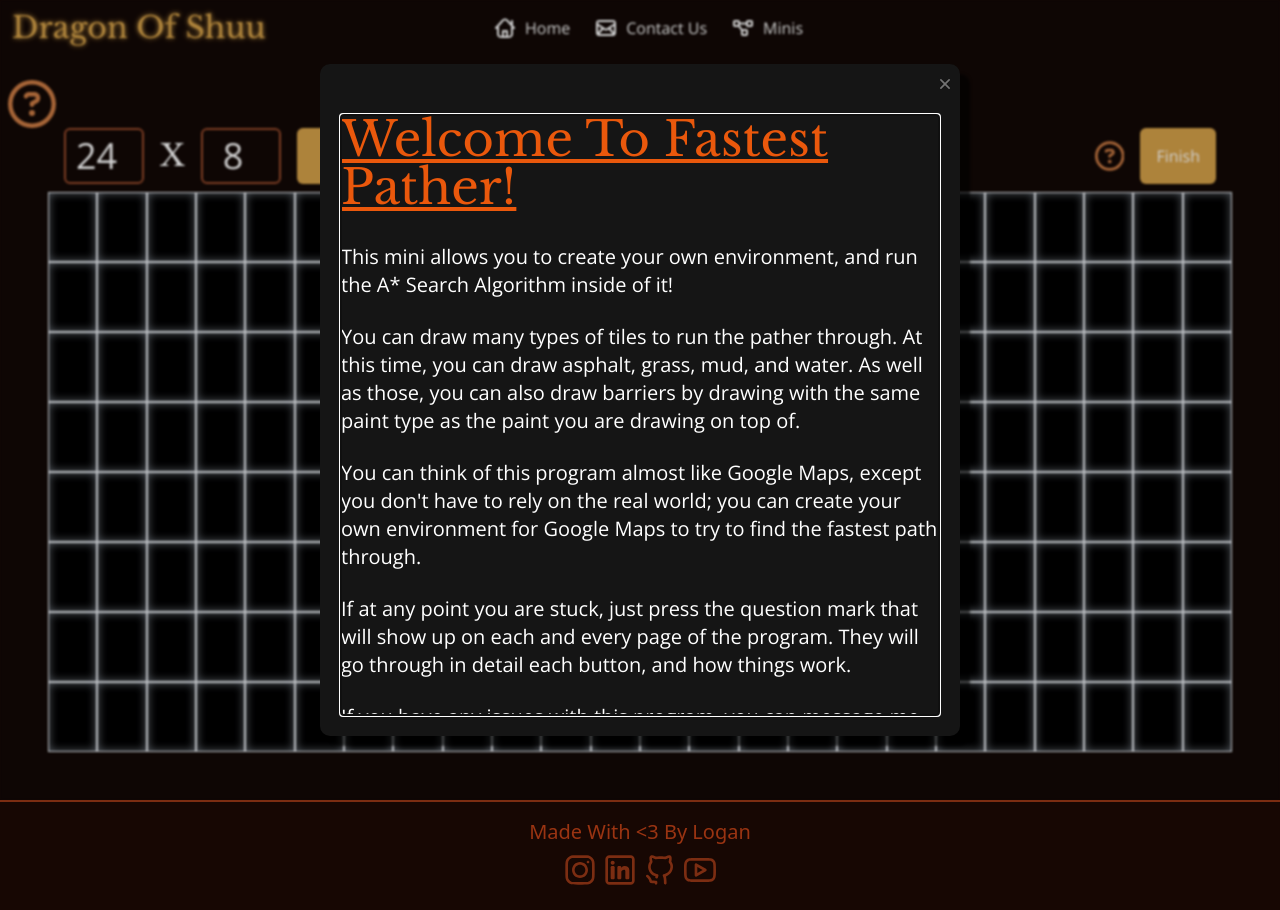
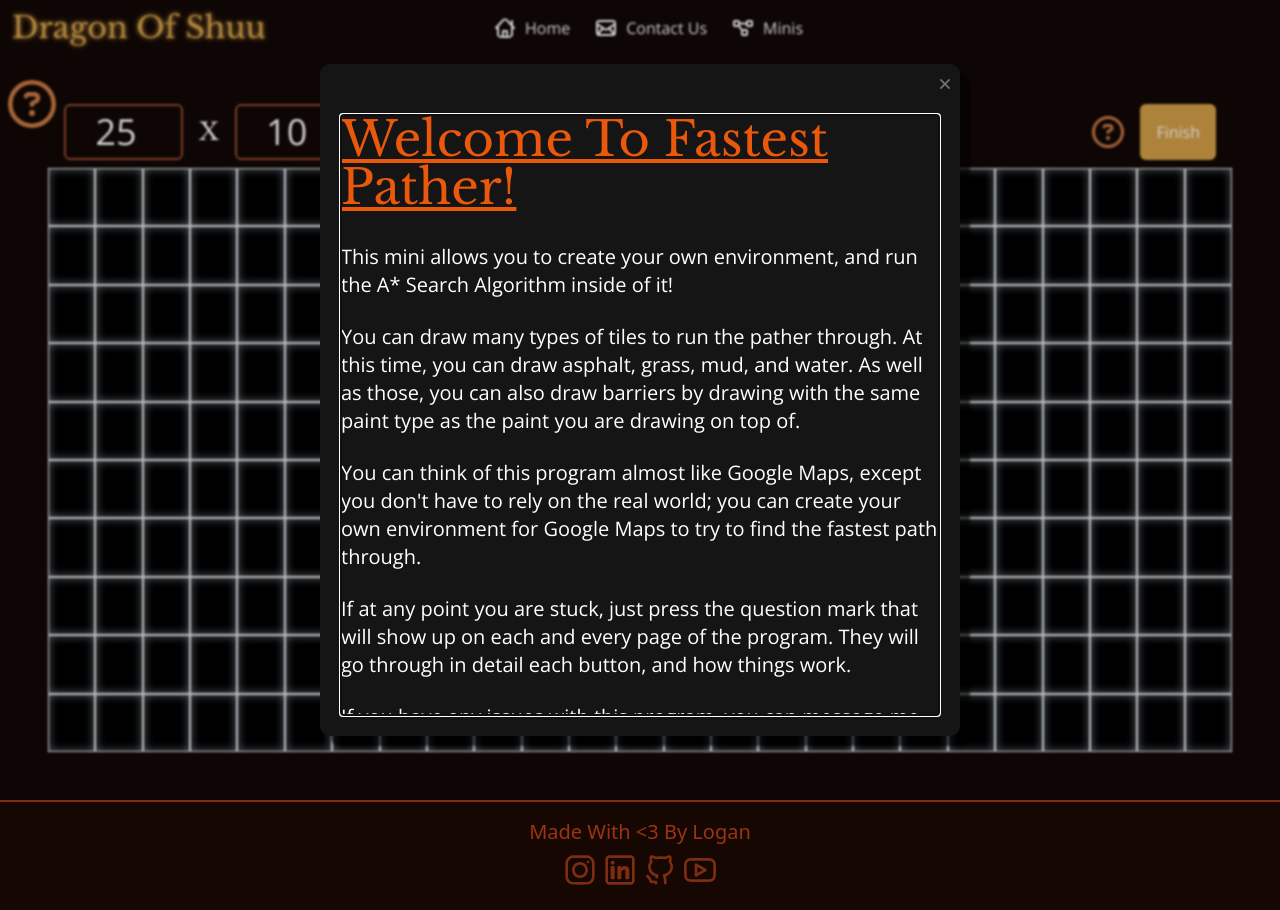
Before and after one commit to DragonOfShuu/dragon-of-shuu-site-ctac, a Next.js app: page /minis/fastest-pather in a window 1280 px wide. Built offline with nearby package versions, Linux system fonts and the light colour scheme.

Commit message:
Fastest Pather Fixes

```diff
--- a/src/app/minis/fastest-pather/ReturnToSizerDialog.tsx
+++ b/src/app/minis/fastest-pather/ReturnToSizerDialog.tsx
@@ -5,13 +5,20 @@ import BaseDialog from "./BaseDialog";
 import { usePages } from "./contexts/PageContext";
 import SpecialButton from "@/components/SpecialButton";
 
-type Props = {};
+type Props = {
+    beforePageChange?: ()=>unknown;
+};
 
 const ReturnToSizerDialog = (props: Props) => {
     const dialogRef = useRef<HTMLDialogElement>(null);
     const { setPage } = usePages();
 
     const buttonClassnames = ``;
+
+    const switchToSizer = () => {
+        props.beforePageChange?.();
+        setPage("SIZER")
+    }
 
     return (
         <>
@@ -27,7 +34,7 @@ const ReturnToSizerDialog = (props: Props) => {
                 </p>
                 <div className="flex flex-row gap-2 items-stretch">
                     <SpecialButton
-                        onClick={() => setPage("SIZER")}
+                        onClick={switchToSizer}
                         className={`${buttonClassnames}`}
                     >
                         Yes
--- a/src/app/minis/fastest-pather/help/BaseHelp.tsx
+++ b/src/app/minis/fastest-pather/help/BaseHelp.tsx
@@ -15,7 +15,7 @@ const BaseHelp = (props: Props) => {
         <>
             <CircleQuestion
                 scale={50}
-                className={`self-center hover:fill-white cursor-pointer`}
+                className={`self-center hover:fill-white cursor-pointer w-8 h-auto`}
                 onClick={() => dialogRef.current?.showModal()}
             />
             <BaseDialog dialogRef={dialogRef} className={`w-1/2`}>
--- a/src/app/minis/fastest-pather/help/HowOnStart.tsx
+++ b/src/app/minis/fastest-pather/help/HowOnStart.tsx
@@ -26,7 +26,7 @@ const HowOnStart = () => {
         <>
             <Question
                 scale={20}
-                className={`w-12 h-12 fixed top-20 left-2 cursor-pointer hover:fill-white`}
+                className={`w-12 h-12 md:fixed top-20 left-2 cursor-pointer hover:fill-white`}
                 onClick={() => dialogRef.current?.showModal()}
             />
 
--- a/src/app/minis/fastest-pather/page.tsx
+++ b/src/app/minis/fastest-pather/page.tsx
@@ -7,7 +7,7 @@ const Page = () => {
     return (
         <>
             <NavMargin />
-            <div className="flex flex-grow p-12">
+            <div className="flex flex-col flex-grow p-2 md:p-12">
                 <HowOnStart />
                 <div className={`flex flex-col w-full flex-grow`}>
                     <SettingsContextComp>
--- a/src/app/minis/fastest-pather/pageModules/chooseSize/ChooseSize.module.sass
+++ b/src/app/minis/fastest-pather/pageModules/chooseSize/ChooseSize.module.sass
@@ -1,12 +1,12 @@
 input.sizeAdjust
     background-color: #00000000
     transition: background-color 0.3s
-    padding: 5px
+    // padding: 5px
 
     height: auto
-    width: 80px
+    // width: 80px
 
-    @apply text-4xl border-orange-700 text-center
+    @apply md:py-2 md:text-4xl border-orange-700 text-center
 
     &:hover
         background-color: #ffffff11
--- a/src/app/minis/fastest-pather/pageModules/chooseSize/Index.tsx
+++ b/src/app/minis/fastest-pather/pageModules/chooseSize/Index.tsx
@@ -8,18 +8,26 @@ import ToolBarButton from "../../toolBarElements/ToolBarButton";
 import HowSizer from "../../help/HowSizer";
 import { useVisualizer } from "../../contexts/VisualizerContext";
 import { usePages } from "../../contexts/PageContext";
+import useWindowDimensions from "@/components/hooks/useWindowDimensions";
 
 const limit = 40;
 
-const ChooseSize = () => {
+const useBlockSizes = () => {
     const [xValue, setXValue] = useState<number>(24);
     const [yValue, setYValue] = useState<number>(8);
 
     const [tempX, setTempX] = useState<number | "">(xValue);
     const [tempY, setTempY] = useState<number | "">(yValue);
+    const {width, height} = useWindowDimensions();
 
-    const { vDispatch } = useVisualizer();
-    const { setPage } = usePages();
+    useEffect(()=> {
+        const newX = Math.floor(width / 50)
+        const newY = Math.floor(height / 75)
+        setXValue(newX)
+        setYValue(newY)
+        setTempX(newX)
+        setTempY(newY)
+    }, [width, height])
 
     const setSize = (event: ChangeEvent<HTMLInputElement>, isX: boolean) => {
         const sizeChange = (newValue: number | false) => {
@@ -54,12 +62,11 @@ const ChooseSize = () => {
         sizeChange(newValue);
     };
 
-    const rotateNumbers = () => {
-        setXValue(yValue);
-        setTempX(yValue);
-        setYValue(xValue);
-        setTempY(xValue);
-    };
+    return {xValue, setXValue, tempX, setTempX, yValue, setYValue, tempY, setTempY, setSize};
+}
+
+const useGenerateVisuals = (xValue: number, yValue: number) => {
+    const {vDispatch} = useVisualizer();
 
     useEffect(() => {
         let newBlocks = [];
@@ -73,6 +80,22 @@ const ChooseSize = () => {
 
         vDispatch({ type: "update", data: { blocks: newBlocks } });
     }, [xValue, yValue, vDispatch]);
+
+    return null;
+}
+
+const ChooseSize = () => {
+    const {xValue, setXValue, tempX, setTempX, yValue, setYValue, tempY, setTempY, setSize} = useBlockSizes();
+
+    const { setPage } = usePages();
+    useGenerateVisuals(xValue, yValue)
+
+    const rotateNumbers = () => {
+        setXValue(yValue);
+        setTempX(yValue);
+        setYValue(xValue);
+        setTempY(xValue);
+    };
 
     return (
         <>
@@ -88,7 +111,7 @@ const ChooseSize = () => {
                 max={limit}
                 title="X length of the board"
             />
-            <h2 className={`self-center`}>X</h2>
+            <h2 className={`text-lg md:text-2xl self-center`}>X</h2>
             <input
                 type="number"
                 onChange={(event) =>
@@ -108,7 +131,7 @@ const ChooseSize = () => {
                 image={rotateIcon}
             />
 
-            <div className={`grow basis-full`} />
+            <div className={`grow`} />
 
             <HowSizer />
             <ToolBarButton
--- a/src/app/minis/fastest-pather/pageModules/painter/Index.tsx
+++ b/src/app/minis/fastest-pather/pageModules/painter/Index.tsx
@@ -5,7 +5,6 @@ import playIcon from "../../icons/play.svg";
 import resetIcon from "../../icons/rotateItems.svg";
 import Settings from "../../Settings";
 import { Block, Coord, Trudge } from "../../CommonTypes";
-// import { Page, StartEnd, VisualizerProp } from "../Pager"
 import { useVisualizer } from "../../contexts/VisualizerContext";
 import TileTypeChooser from "../TileTypeChooser";
 import ToolBarButton from "../../toolBarElements/ToolBarButton";
@@ -13,15 +12,7 @@ import ReturnToSizerDialog from "../../ReturnToSizerDialog";
 import HowPainter from "../../help/HowPainter";
 import { usePages } from "../../contexts/PageContext";
 
-type Props = {
-    // setPage: any,
-    // vData.pointPos: StartEnd|undefined,
-    // setvData.pointPos: any,
-    // setRequiresReset: any,
-    // requiresReset: boolean,
-    // visualizer: VisualizerProp,
-    // settingsData: SettingsProps
-};
+type Props = {};
 
 const Painter = ({}: Props) => {
     const { setPage } = usePages();
@@ -87,7 +78,6 @@ const Painter = ({}: Props) => {
                     }
                 }
 
-                // setBlocks(newBlocks)
                 vDispatch({ type: "update", data: { blocks: newBlocks } });
                 setFlagLoc(undefined);
             };
@@ -186,7 +176,6 @@ const Painter = ({}: Props) => {
         }
 
         setTimeout(() => {
-            // setToolbarEnabled(true)
             vDispatch({ type: "toolbar", enabled: true });
         }, 1100);
     }, [vDispatch, yValue, xValue, trudgePaint]);
@@ -195,7 +184,12 @@ const Painter = ({}: Props) => {
         if (vData.blocks[0][0].mode === "ghost") resetBoard();
     }, [resetBoard, vData.blocks]);
 
+    const disconnectBlockClicked = () => {
+        vDispatch({ type: 'update', data: { blockClicked: undefined } })
+    }
+
     const playSim = () => {
+        disconnectBlockClicked()
         setPage("RUNNER");
     };
 
@@ -226,7 +220,7 @@ const Painter = ({}: Props) => {
 
             <HowPainter />
 
-            <ReturnToSizerDialog />
+            <ReturnToSizerDialog beforePageChange={disconnectBlockClicked} />
 
             <Settings />
 
--- a/src/app/minis/fastest-pather/pageModules/runner/Index.tsx
+++ b/src/app/minis/fastest-pather/pageModules/runner/Index.tsx
@@ -108,9 +108,7 @@ const Runner = ({}: Props) => {
     }, []);
 
     const switchBack = () => {
-        // setBlocks(previousState.current)
         vDispatch({ type: "blocks", newBlocks: previousState.current });
-        // props.setPage(Page.PAINTER)
         setPage("PAINTER");
     };
 
--- a/src/app/minis/fastest-pather/toolBarElements/ToolBarButton.tsx
+++ b/src/app/minis/fastest-pather/toolBarElements/ToolBarButton.tsx
@@ -26,7 +26,7 @@ const ToolBarButton = (props: Props) => {
                     "N/A"
                 )
             ) : (
-                <props.image className={`h-full w-14`} alt={props.alt} />
+                <props.image className={`h-full w-6 md:w-14`} alt={props.alt} />
             )}
         </SpecialButton>
     );
--- a/src/components/nav/navBar/NavMargin.tsx
+++ b/src/components/nav/navBar/NavMargin.tsx
@@ -1,5 +1,5 @@
 const NavMargin = () => {
-    return <div className={`h-20`} />;
+    return <div className={`h-14`} />;
 };
 
 export default NavMargin;
```
